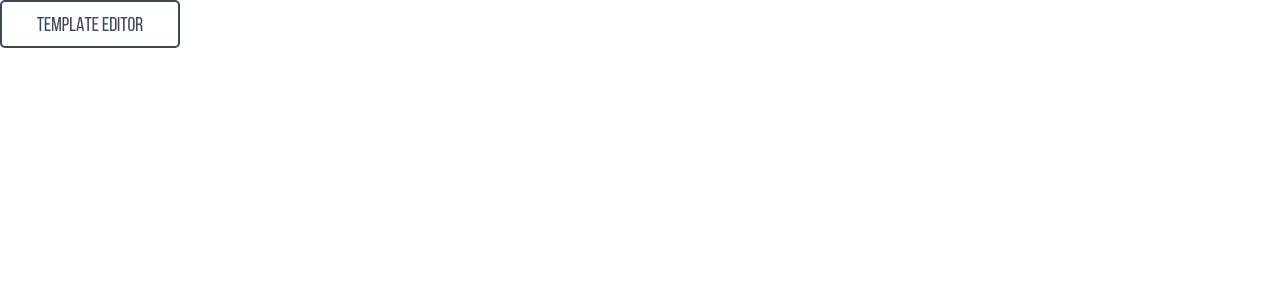
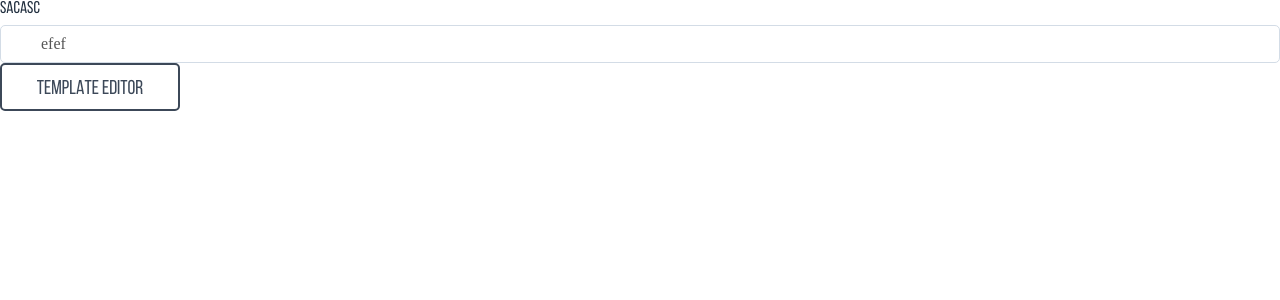
Before and after one commit to DrobyshSV/message-editor, a React (Create React App) app: page / in a window 1280 px wide. Shown: the top 300 px of the page. Built offline with nearby package versions, Linux system fonts and the light colour scheme.

Commit message:
fix: add Input to App; feat: add svg Add

```diff
--- a/src/app/App.tsx
+++ b/src/app/App.tsx
@@ -1,9 +1,14 @@
 import { memo, Suspense } from 'react';
 
 import { AppRouter } from '@/app/router';
+import { Icon } from '@/shared/ui/Icon';
+import { Input } from '@/shared/ui/Input';
+
+import { ReactComponent as Add } from '../shared/assets/svg/Add.svg';
 
 const App = memo(() => (
   <Suspense fallback=''>
+    <Input label="sacasc" placeholder="efef" type="text" addonLeft={<Icon Svg={Add}/>} />
     <AppRouter />
   </Suspense>
 ));
```
Also changed, not shown: src/shared/assets/svg/Add.svg.
